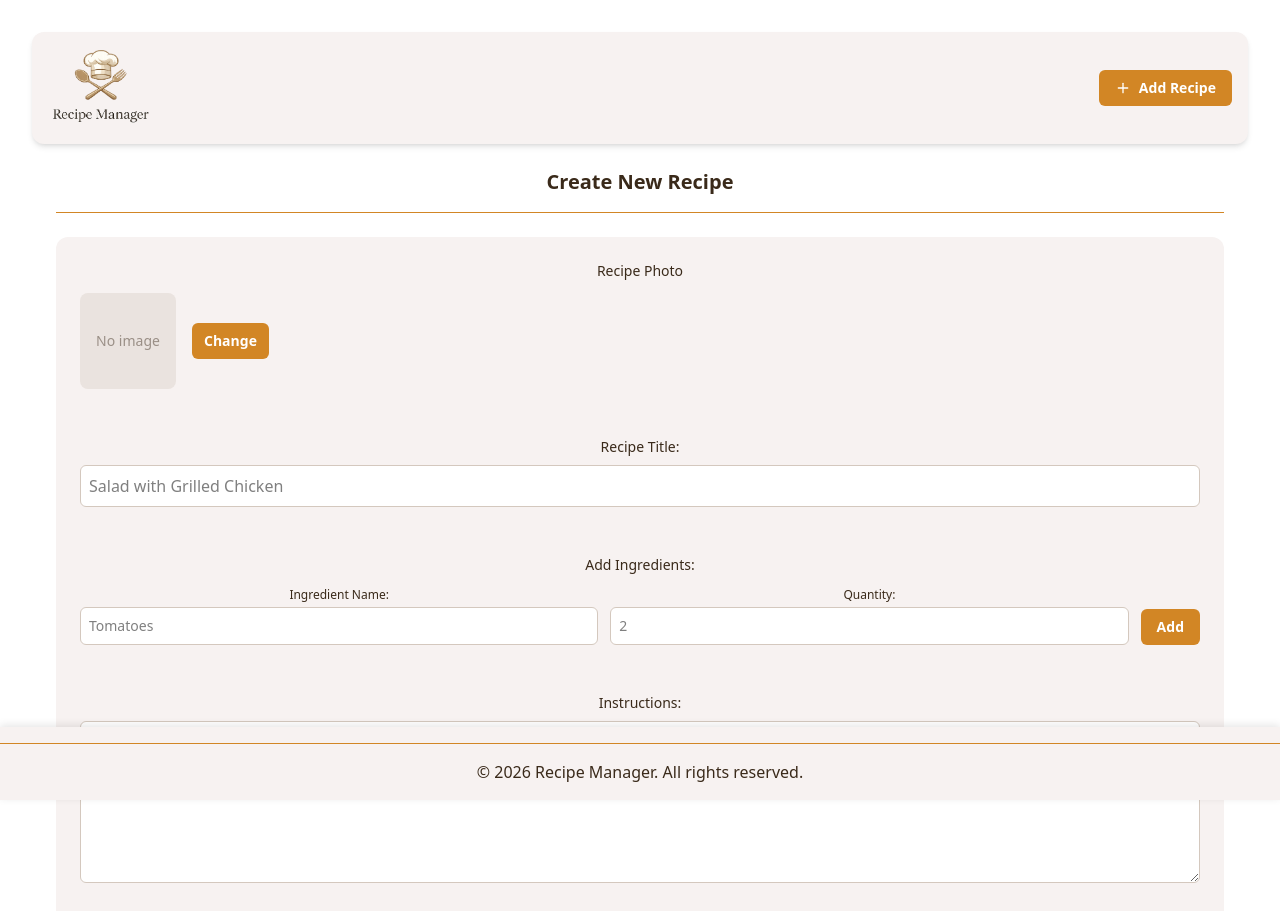
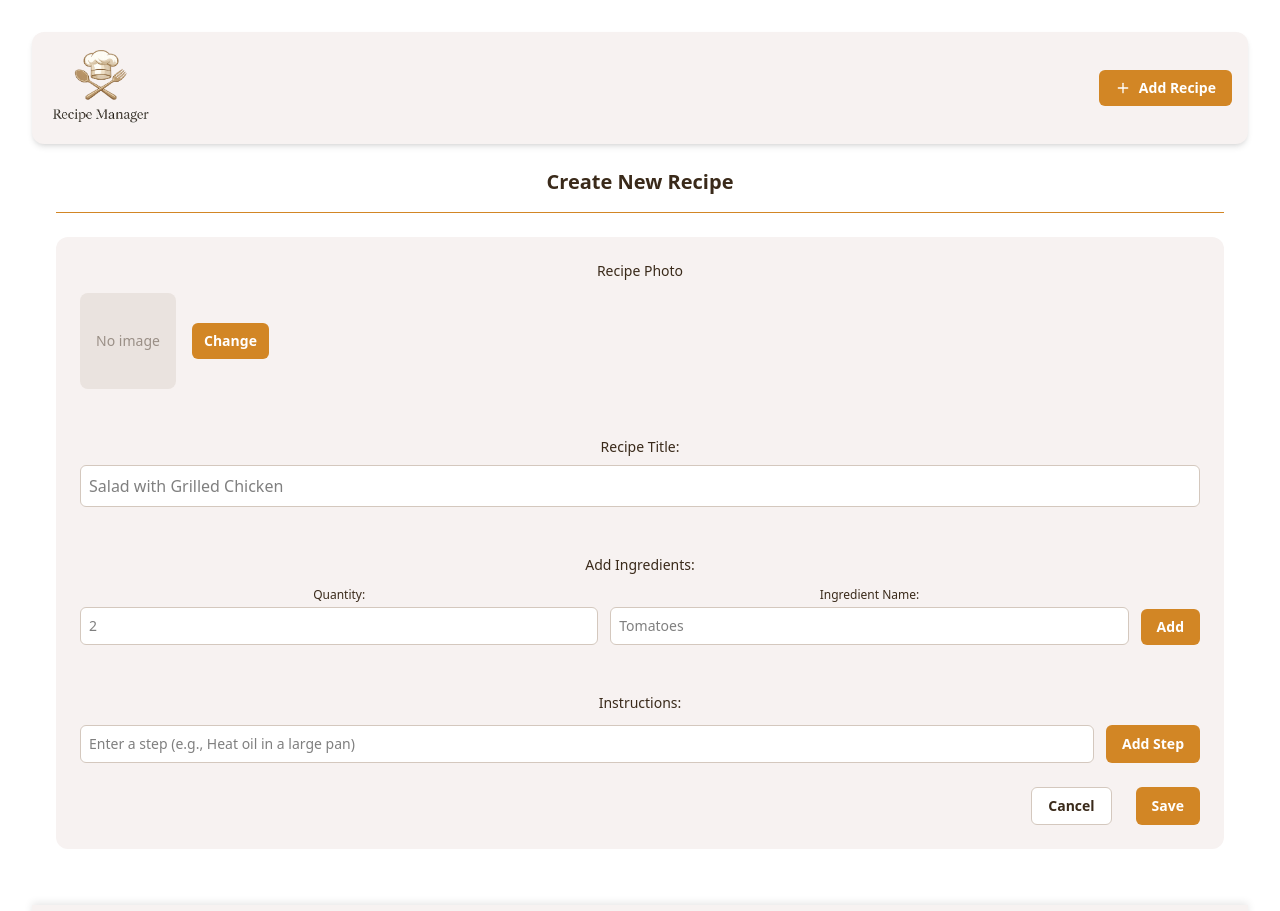
Before and after one commit to Stradow/recipe-manager, a React (Vite) app: page /recipes/new in a window 1280 px wide. Shown: the top 911 px of the page. Built offline with nearby package versions, Linux system fonts and the light colour scheme.

Commit message:
updated recipe instrunctions to be ordered list

```diff
--- a/src/App.tsx
+++ b/src/App.tsx
@@ -9,10 +9,10 @@ import NotFoundPage from "./components/NotFoundPage";
 
 function App() {
   return (
-    <>
+    <div className="min-h-screen flex flex-col">
       <Navbar />
 
-      <main>
+      <main className="flex-1">
         <Routes>
           <Route path="/" element={<RecipeListPage />} />
           <Route path="/recipes" element={<RecipeListPage />} />
@@ -25,7 +25,7 @@ function App() {
       </main>
 
       <Footer />
-    </>
+    </div>
   );
 }
 
--- a/src/components/Footer.tsx
+++ b/src/components/Footer.tsx
@@ -1,6 +1,6 @@
 const Footer = () => {
   return (
-    <footer className="fixed bottom-0 left-0 right-0 bg-[#F7F2F1] text-[#3A2A1A] text-center py-4 shadow-[0_-2px_8px_rgba(0,0,0,0.1)]">
+    <footer className=" bg-[#F7F2F1] text-[#3A2A1A] text-center py-4 shadow-[0_-2px_8px_rgba(0,0,0,0.1)] mt-8">
       <div className="border-t border-[#D28625] pt-4">
         <p>&copy; 2026 Recipe Manager. All rights reserved.</p>
       </div>
--- a/src/components/RecipeForm.tsx
+++ b/src/components/RecipeForm.tsx
@@ -15,11 +15,12 @@ const RecipeForm = ({ initialData, onSubmit, isEditMode }: RecipeFormProps) => {
   const [preview, setPreview] = useState<string | null>(null);
   const [title, setTitle] = useState("");
   const [ingredients, setIngredients] = useState<Ingredient[]>([]);
-  const [instructions, setInstructions] = useState("");
   const [currentIngredient, setCurrentIngredient] = useState({
     name: "",
     quantity: "",
   });
+  const [instructions, setInstructions] = useState<string[]>([]);
+  const [currentInstruction, setCurrentInstruction] = useState("");
   const [submitting, setSubmitting] = useState(false);
   const nav = useNavigate();
 
@@ -27,7 +28,18 @@ const RecipeForm = ({ initialData, onSubmit, isEditMode }: RecipeFormProps) => {
     if (initialData) {
       setTitle(initialData.title);
       setIngredients(initialData.ingredients);
-      setInstructions(initialData.instructions);
+
+      if (initialData.instructions) {
+        try {
+          const parsed = JSON.parse(initialData.instructions);
+          setInstructions(
+            Array.isArray(parsed) ? parsed : [initialData.instructions],
+          );
+        } catch {
+          setInstructions([initialData.instructions]);
+        }
+      }
+
       if (initialData.imageUrl) {
         setPreview(initialData.imageUrl);
       }
@@ -51,6 +63,17 @@ const RecipeForm = ({ initialData, onSubmit, isEditMode }: RecipeFormProps) => {
     setIngredients(ingredients?.filter((ing) => ing.id !== id));
   };
 
+  const handleAddInstruction = () => {
+    if (currentInstruction.trim()) {
+      setInstructions([...instructions, currentInstruction.trim()]);
+      setCurrentInstruction("");
+    }
+  };
+
+  const handleRemoveInstruction = (index: number) => {
+    setInstructions(instructions.filter((_, i) => i !== index));
+  };
+
   const handleImageChange = (e: React.ChangeEvent<HTMLInputElement>) => {
     const file = e.target.files?.[0];
     if (file) {
@@ -66,7 +89,7 @@ const RecipeForm = ({ initialData, onSubmit, isEditMode }: RecipeFormProps) => {
     const formData = new FormData();
     formData.append("title", title);
     formData.append("ingredients", JSON.stringify(ingredients));
-    formData.append("instructions", instructions);
+    formData.append("instructions", JSON.stringify(instructions));
 
     if (imageFile) {
       formData.append("imageUrl", imageFile);
@@ -88,12 +111,6 @@ const RecipeForm = ({ initialData, onSubmit, isEditMode }: RecipeFormProps) => {
   return (
     <form onSubmit={handleSubmit} className="bg-[#F7F2F1] p-6 rounded-xl">
       <div className="space-y-12">
-        {/* <div className="border-b border-[#D28625] pb-4">
-          <h2 className="text-md font-semibold text-[#3A2A1A]">
-            {isEditMode ? "Edit Recipe" : "Add New Recipe"}
-          </h2>
-        </div> */}
-
         <div>
           <label className="block text-sm font-medium text-[#3A2A1A]">
             Recipe Photo
@@ -148,6 +165,23 @@ const RecipeForm = ({ initialData, onSubmit, isEditMode }: RecipeFormProps) => {
           <div className="grid grid-cols-[1fr_1fr_auto] items-end gap-3">
             <div>
               <label className="block text-xs font-medium text-[#3A2A1A] mb-1">
+                Quantity:
+              </label>
+              <input
+                type="text"
+                value={currentIngredient.quantity}
+                onChange={(e) =>
+                  setCurrentIngredient({
+                    ...currentIngredient,
+                    quantity: e.target.value,
+                  })
+                }
+                placeholder="2"
+                className="w-full rounded-md border border-[#D4C8BE] bg-white p-2 text-sm focus:outline-none focus:ring-2 focus:ring-[#D28625]"
+              />
+            </div>
+            <div>
+              <label className="block text-xs font-medium text-[#3A2A1A] mb-1">
                 Ingredient Name:
               </label>
               <input
@@ -163,23 +197,7 @@ const RecipeForm = ({ initialData, onSubmit, isEditMode }: RecipeFormProps) => {
                 className="w-full rounded-md border border-[#D4C8BE] bg-white p-2 text-sm focus:outline-none focus:ring-2 focus:ring-[#D28625]"
               />
             </div>
-            <div>
-              <label className="block text-xs font-medium text-[#3A2A1A] mb-1">
-                Quantity:
-              </label>
-              <input
-                type="text"
-                value={currentIngredient.quantity}
-                onChange={(e) =>
-                  setCurrentIngredient({
-                    ...currentIngredient,
-                    quantity: e.target.value,
-                  })
-                }
-                placeholder="2"
-                className="w-full rounded-md border border-[#D4C8BE] bg-white p-2 text-sm focus:outline-none focus:ring-2 focus:ring-[#D28625]"
-              />
-            </div>
+
             <button
               type="button"
               onClick={handleAddIngredient}
@@ -201,11 +219,11 @@ const RecipeForm = ({ initialData, onSubmit, isEditMode }: RecipeFormProps) => {
                   key={ingredient.id}
                   className="grid grid-cols-[1fr_1fr_auto] items-center gap-3 bg-white p-3 rounded-md border border-[#D4C8BE]"
                 >
+                  <div className="text-sm text-[#3A2A1A]">
+                    {ingredient.quantity}
+                  </div>
                   <div className="text-sm text-[#3A2A1A] font-medium">
                     {ingredient.name}
-                  </div>
-                  <div className="text-sm text-[#3A2A1A]">
-                    {ingredient.quantity}
                   </div>
                   <button
                     type="button"
@@ -222,18 +240,63 @@ const RecipeForm = ({ initialData, onSubmit, isEditMode }: RecipeFormProps) => {
         )}
 
         <div>
-          <label className="block text-sm font-medium text-[#3A2A1A]">
+          <label className="block text-sm font-medium text-[#3A2A1A] mb-3">
             Instructions:
           </label>
-          <textarea
-            rows={6}
-            value={instructions}
-            onChange={(e) => setInstructions(e.target.value)}
-            placeholder="Here you can add the instructions for the recipe..."
-            required
-            className="mt-2 w-full rounded-md border border-[#D4C8BE] bg-white p-2 focus:outline-none focus:ring-2 focus:ring-[#D28625]"
-          />
+          <div className="flex gap-3">
+            <input
+              type="text"
+              value={currentInstruction}
+              onChange={(e) => setCurrentInstruction(e.target.value)}
+              onKeyPress={(e) => {
+                if (e.key === "Enter") {
+                  e.preventDefault();
+                  handleAddInstruction();
+                }
+              }}
+              placeholder="Enter a step (e.g., Heat oil in a large pan)"
+              className="flex-1 rounded-md border border-[#D4C8BE] bg-white p-2 text-sm focus:outline-none focus:ring-2 focus:ring-[#D28625]"
+            />
+            <button
+              type="button"
+              onClick={handleAddInstruction}
+              className="rounded-md bg-[#D28625] px-4 py-2 text-sm font-semibold text-white hover:bg-[#AB9983] transition"
+            >
+              Add Step
+            </button>
+          </div>
         </div>
+
+        {instructions.length > 0 && (
+          <div>
+            <label className="block text-sm font-medium text-[#3A2A1A] mb-3">
+              Current Steps:
+            </label>
+            <div className="space-y-2">
+              {instructions.map((step, index) => (
+                <div
+                  key={index}
+                  className="flex items-start gap-3 bg-white p-3 rounded-md border border-[#D4C8BE]"
+                >
+                  <span className="flex-shrink-0 w-8 h-8 rounded-full bg-[#D28625] text-white flex items-center justify-center text-sm font-semibold">
+                    {index + 1}
+                  </span>
+                  <div className="flex-1 text-sm text-[#3A2A1A] pt-1">
+                    {step}
+                  </div>
+                  <button
+                    type="button"
+                    onClick={() => handleRemoveInstruction(index)}
+                    className="text-[#9A8F86] rounded-md border border-[#D4C8BE] bg-white px-3 py-1 hover:text-red-600 transition"
+                    aria-label="Remove step"
+                  >
+                    <Trash2 size={16} />
+                  </button>
+                </div>
+              ))}
+            </div>
+          </div>
+        )}
       </div>
 
       <div className="mt-6 flex justify-end gap-x-6">
--- a/src/pages/RecipeDetailsPage.tsx
+++ b/src/pages/RecipeDetailsPage.tsx
@@ -90,9 +90,27 @@ const RecipeDetailsPage = () => {
             <h2 className="text-xl font-semibold text-[#3A2A1A] mb-3 pb-2 border-b border-[#D28625]">
               Instructions:
             </h2>
-            <p className="text-gray-700 leading-relaxed whitespace-pre-line">
-              {recipe.instructions}
-            </p>
+            <ol className="space-y-3">
+              {(() => {
+                try {
+                  const steps = JSON.parse(recipe.instructions);
+                  return Array.isArray(steps) ? (
+                    steps.map((step, index) => (
+                      <li key={index} className="flex gap-3">
+                        <span className="flex-shrink:0 w-8 h-8 rounded-full bg-[#D28625] text-white flex items-center justify-center text-sm font-semibold">
+                          {index + 1}
+                        </span>
+                        <span className="text-gray-700 pt-1">{step}</span>
+                      </li>
+                    ))
+                  ) : (
+                    <p className="text-gray-700">{recipe.instructions}</p>
+                  );
+                } catch {
+                  return <p className="text-gray-700">{recipe.instructions}</p>;
+                }
+              })()}
+            </ol>
           </div>
 
           <div className="flex gap-3 pt-4">
```
